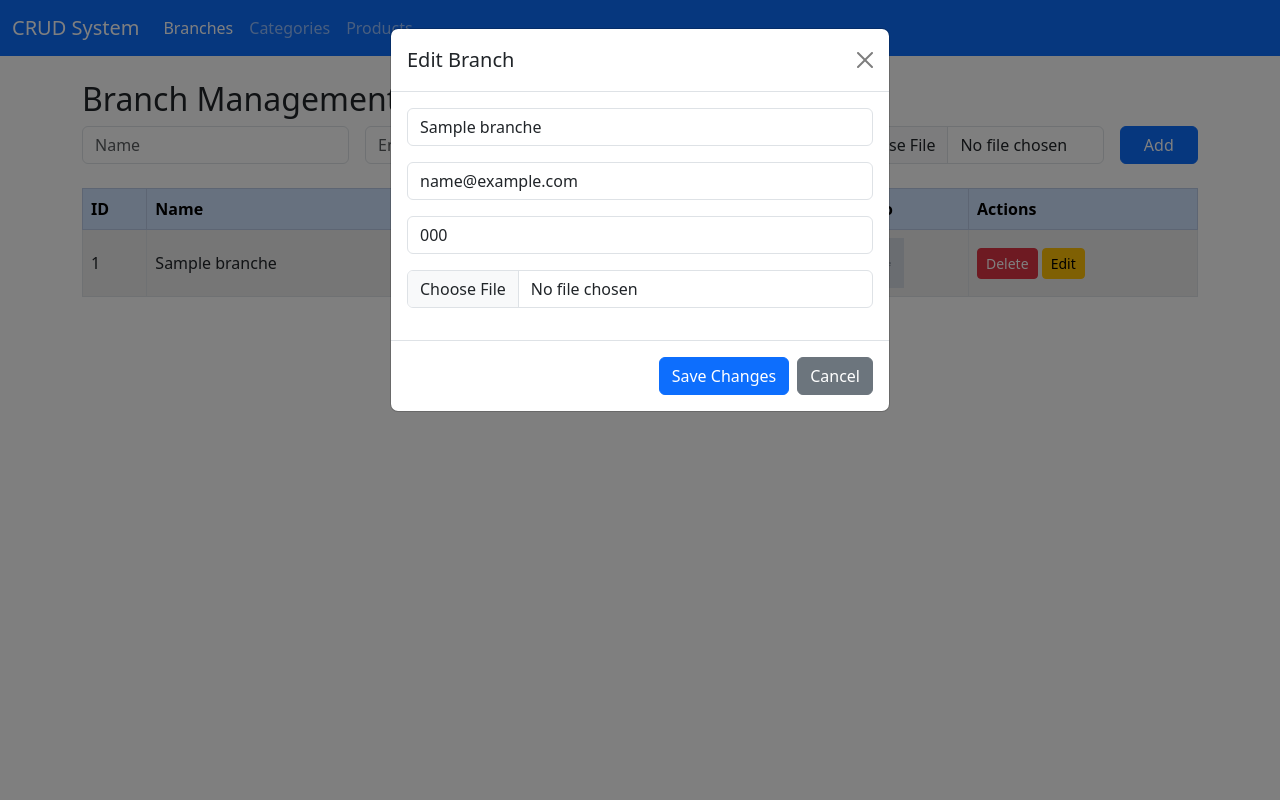
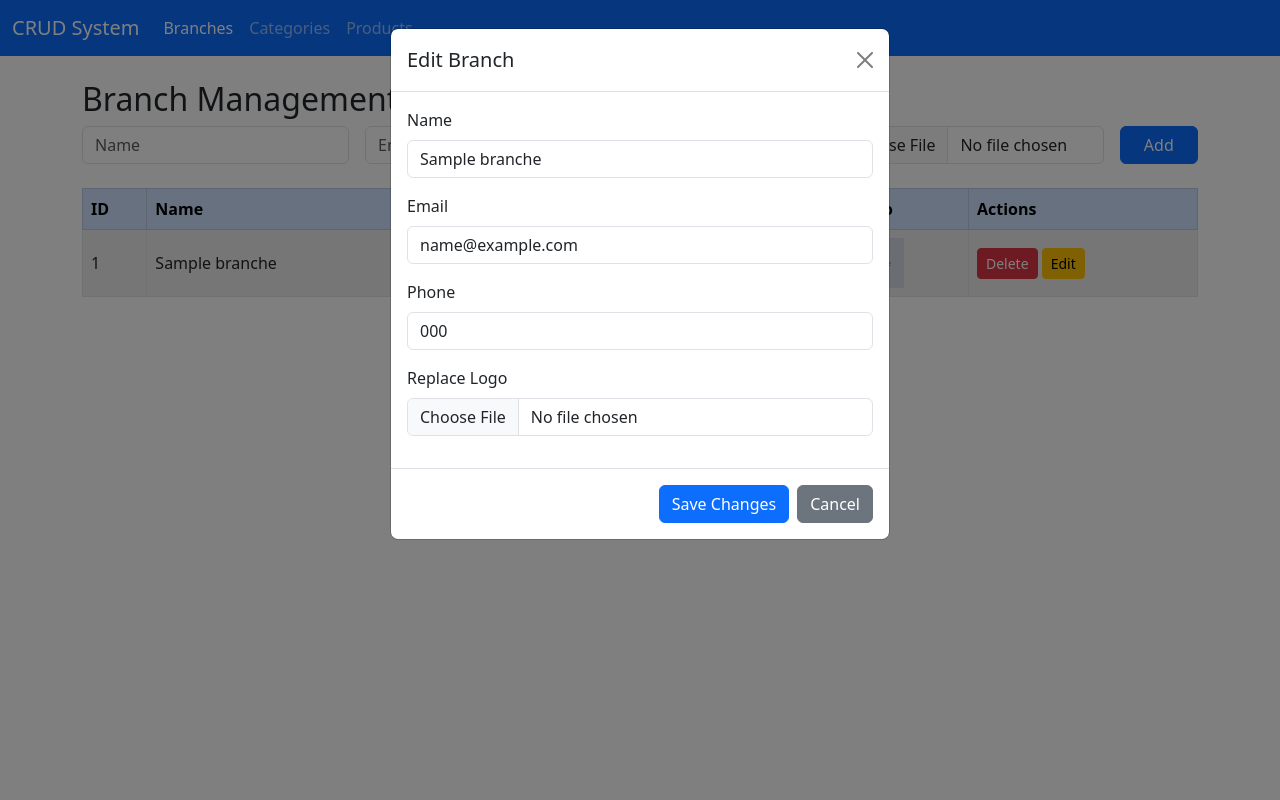
Before and after one commit to chyy17/SA_CRUD_RE_EXAM, a Flask app: template templates/branches.html in a window 1280 px wide, after a click on "Edit". Run offline with Flask 3, Linux system fonts and the light colour scheme; the template is opened without the code that fills it: most values are stand-ins (such as "Sample title", 1, 10 or a date in 2020); grey boxes marked "Sample" are stand-in pictures.

Commit message:
Fix branch CRUD UI and delete method

```diff
--- a/templates/branches.html
+++ b/templates/branches.html
@@ -1,40 +1,21 @@
 <!DOCTYPE html>
 <html lang="en">
 <head>
-  <meta charset="UTF-8" />
-  <meta name="viewport" content="width=device-width, initial-scale=1" />
+  <meta charset="UTF-8">
+  <meta name="viewport" content="width=device-width, initial-scale=1">
   <title>Branch Management</title>
-  <!-- Bootstrap CSS -->
-  <link href="https://cdn.jsdelivr.net/npm/bootstrap@5.3.0/dist/css/bootstrap.min.css" rel="stylesheet" />
+  <link href="https://cdn.jsdelivr.net/npm/bootstrap@5.3.0/dist/css/bootstrap.min.css" rel="stylesheet">
 </head>
 <body>
-
 <nav class="navbar navbar-expand-lg navbar-dark bg-primary">
   <div class="container-fluid">
-    <a class="navbar-brand" href="/">CRUD System</a>
-    <button
-      class="navbar-toggler"
-      type="button"
-      data-bs-toggle="collapse"
-      data-bs-target="#navbarNav"
-      aria-controls="navbarNav"
-      aria-expanded="false"
-      aria-label="Toggle navigation"
-    >
-      <span class="navbar-toggler-icon"></span>
-    </button>
-
+    <a class="navbar-brand" href="{{ url_for('index') }}">CRUD System</a>
+    <button class="navbar-toggler" type="button" data-bs-toggle="collapse" data-bs-target="#navbarNav" aria-controls="navbarNav" aria-expanded="false" aria-label="Toggle navigation"><span class="navbar-toggler-icon"></span></button>
     <div class="collapse navbar-collapse" id="navbarNav">
       <ul class="navbar-nav">
-        <li class="nav-item">
-          <a class="nav-link active" aria-current="page" href="/branches">Branches</a>
-        </li>
-        <li class="nav-item">
-          <a class="nav-link" href="/categories">Categories</a>
-        </li>
-        <li class="nav-item">
-          <a class="nav-link" href="/products">Products</a>
-        </li>
+        <li class="nav-item"><a class="nav-link active" href="{{ url_for('branches') }}">Branches</a></li>
+        <li class="nav-item"><a class="nav-link" href="{{ url_for('categories') }}">Categories</a></li>
+        <li class="nav-item"><a class="nav-link" href="{{ url_for('products') }}">Products</a></li>
       </ul>
     </div>
   </div>
@@ -42,99 +23,45 @@
 
 <div class="container mt-4">
   <h2>Branch Management</h2>
-  <form method="POST" action="/add_branch" enctype="multipart/form-data" class="row g-3 align-items-center mb-4">
-
-    <div class="col-md-3">
-      <input type="text" class="form-control" name="name" placeholder="Name" required />
-    </div>
-    <div class="col-md-3">
-      <input type="email" class="form-control" name="email" placeholder="Email" required />
-    </div>
-    <div class="col-md-2">
-      <input type="text" class="form-control" name="phone" placeholder="Phone" required />
-    </div>
-    <div class="col-md-3">
-      <input type="file" class="form-control" name="logo" accept="image/*" />
-    </div>
-    <div class="col-md-1 d-grid">
-      <button type="submit" class="btn btn-primary w-100">Add</button>
-    </div>
+  <form method="POST" action="{{ url_for('add_branch') }}" enctype="multipart/form-data" class="row g-3 align-items-center mb-4">
+    <div class="col-md-3"><input type="text" class="form-control" name="name" placeholder="Name" required></div>
+    <div class="col-md-3"><input type="email" class="form-control" name="email" placeholder="Email" required></div>
+    <div class="col-md-2"><input type="text" class="form-control" name="phone" placeholder="Phone" required></div>
+    <div class="col-md-3"><input type="file" class="form-control" name="logo" accept="image/png,image/jpeg,image/gif,image/webp"></div>
+    <div class="col-md-1 d-grid"><button type="submit" class="btn btn-primary">Add</button></div>
   </form>
 
-  <!-- Preview image below form -->
-  <div class="mt-2">
-    <img id="logoPreview" src="#" alt="Logo Preview" style="display: none; width: 50px; height: 50px;" class="img-thumbnail" />
-  </div>
-
-
+  <div class="table-responsive">
     <table class="table table-bordered table-hover align-middle">
-    <thead class="table-primary">
-      <tr>
-        <th>ID</th>
-        <th>Name</th>
-        <th>Email</th>
-        <th>Phone</th>
-        <th>Logo</th>
-        <th>Actions</th>
-      </tr>
-    </thead>
+      <thead class="table-primary"><tr><th>ID</th><th>Name</th><th>Email</th><th>Phone</th><th>Logo</th><th>Actions</th></tr></thead>
       <tbody>
       {% for b in branches %}
         <tr>
-        <td>{{ b.Id }}</td>
-        <td>{{ b.Name }}</td>
-        <td>{{ b.Email }}</td>
-        <td>{{ b.Phone }}</td>
-        <td>
-          {% if b.Logo %}
-            <img src="{{ b.Logo }}" alt="Logo" width="50" height="50" />
-          {% else %}
-            -
-          {% endif %}
-        </td>
-        <td>
-          <a href="/delete_branch/{{ b.Id }}" class="btn btn-sm btn-danger" onclick="return confirm('Are you sure?')">Delete</a>
+          <td>{{ b.Id }}</td><td>{{ b.Name }}</td><td>{{ b.Email }}</td><td>{{ b.Phone }}</td>
+          <td>{% if b.Logo %}<img src="{{ b.Logo }}" alt="Logo" width="50" height="50" class="object-fit-cover">{% else %}-{% endif %}</td>
+          <td class="text-nowrap">
+            <form method="POST" action="{{ url_for('delete_branch', id=b.Id) }}" class="d-inline" onsubmit="return confirm('Are you sure you want to delete this branch?');"><button class="btn btn-sm btn-danger">Delete</button></form>
             <button type="button" class="btn btn-sm btn-warning" data-bs-toggle="modal" data-bs-target="#editModal{{ b.Id }}">Edit</button>
-
-          <!-- Edit Modal -->
-          <div class="modal fade" id="editModal{{ b.Id }}" tabindex="-1" aria-labelledby="editModalLabel{{ b.Id }}" aria-hidden="true">
-            <div class="modal-dialog">
-              <form method="POST" action="/update_branch/{{ b.Id }}" enctype="multipart/form-data">
-                <div class="modal-content">
-                  <div class="modal-header">
-                    <h5 class="modal-title" id="editModalLabel{{ b.Id }}">Edit Branch</h5>
-                    <button type="button" class="btn-close" data-bs-dismiss="modal" aria-label="Close"></button>
+            <div class="modal fade" id="editModal{{ b.Id }}" tabindex="-1" aria-hidden="true">
+              <div class="modal-dialog"><form method="POST" action="{{ url_for('update_branch', id=b.Id) }}" enctype="multipart/form-data">
+                <div class="modal-content"><div class="modal-header"><h5 class="modal-title">Edit Branch</h5><button type="button" class="btn-close" data-bs-dismiss="modal"></button></div>
+                <div class="modal-body">
+                  <div class="mb-3"><label class="form-label">Name</label><input type="text" class="form-control" name="name" value="{{ b.Name }}" required></div>
+                  <div class="mb-3"><label class="form-label">Email</label><input type="email" class="form-control" name="email" value="{{ b.Email }}" required></div>
+                  <div class="mb-3"><label class="form-label">Phone</label><input type="text" class="form-control" name="phone" value="{{ b.Phone }}" required></div>
+                  <div class="mb-3"><label class="form-label">Replace Logo</label><input type="file" class="form-control" name="logo" accept="image/png,image/jpeg,image/gif,image/webp"></div>
                 </div>
-                  <div class="modal-body">
-                    <div class="mb-3">
-                      <input type="text" class="form-control" name="name" value="{{ b.Name }}" required>
+                <div class="modal-footer"><button type="submit" class="btn btn-primary">Save Changes</button><button type="button" class="btn btn-secondary" data-bs-dismiss="modal">Cancel</button></div>
                 </div>
-                    <div class="mb-3">
-                      <input type="email" class="form-control" name="email" value="{{ b.Email }}" required>
-                    </div>
-                    <div class="mb-3">
-                      <input type="text" class="form-control" name="phone" value="{{ b.Phone }}" required>
-                    </div>
-                    <div class="mb-3">
-                      <input type="file" class="form-control" name="logo" accept="image/*">
-                    </div>
-                  </div>
-                  <div class="modal-footer">
-                    <button type="submit" class="btn btn-primary">Save Changes</button>
-                    <button type="button" class="btn btn-secondary" data-bs-dismiss="modal">Cancel</button>
-                  </div>
-                </div>
-              </form>
-            </div>
+              </form></div>
             </div>
           </td>
         </tr>
-      {% endfor %}
+      {% else %}<tr><td colspan="6" class="text-center text-muted">No branches yet.</td></tr>{% endfor %}
       </tbody>
     </table>
   </div>
-
-<!-- Bootstrap JS Bundle -->
+</div>
 <script src="https://cdn.jsdelivr.net/npm/bootstrap@5.3.0/dist/js/bootstrap.bundle.min.js"></script>
 </body>
 </html>
```
Lines whose indentation alone changed are shown as unchanged.
